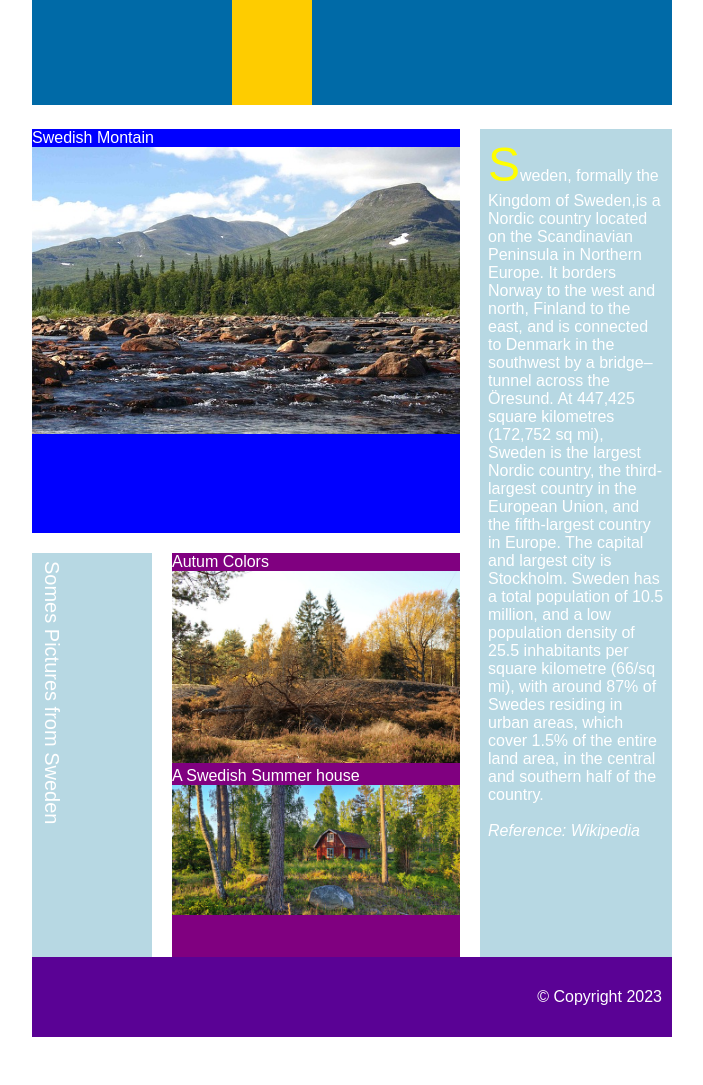
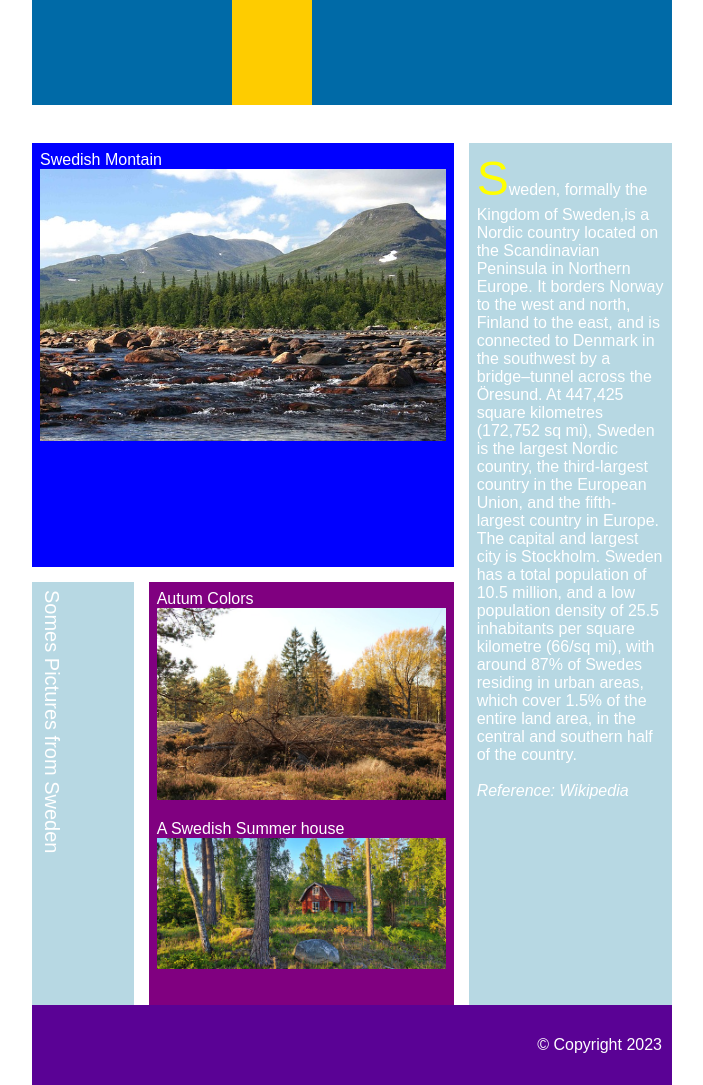
Before and after one commit to Niccar95/Medieinstitutet, a plain HTML site: page Inlämning-2-css/index.html in a window 1280 px wide. Shown: the part 380-1465 px from the top of the page, without its empty margins (288-991 px from the left). Before the commit the page ends 1417 px from the top, so only its background shows below. Drawn offline with Linux system fonts and the light colour scheme.

Commit message:
nya ändringar

```diff
--- a/Inlämning-2-css/scss/style.scss
+++ b/Inlämning-2-css/scss/style.scss
@@ -22,9 +22,10 @@ body {
 
 @mixin mainGrid {
   display: grid;
-  grid-gap: 20px;
+  grid-gap: 15px;
   grid-template-rows: 1fr 1fr 1fr;
   grid-template-columns: 1fr 3fr 2fr;
+  height: 1300px;
 }
 
 
@@ -71,10 +72,14 @@ header {
   }
 
   .box1 {
-  grid-column: 1 / span 2;
-  grid-row: 2 / 3;
-  background-color: $darkColor3;
+   grid-column: 1 / span 2;
+   grid-row: 2 / 3;
+   background-color: $darkColor3;
+
+  figure:first-child {
+    padding: 8px 8px 8px 8px;
   }
+}
 
   .box3 {
     grid-row: 2 / span 2;
@@ -90,23 +95,30 @@ header {
 
   .box4 {
     grid-row-start: 3;
-    width: 120px;
     display: flex;
     justify-content: flex-start;
     background-color: $lightColor1;
+    padding: 8px 8px 8px 8px;
 
     p:first-child {
       writing-mode: vertical-lr;
       text-orientation: mixed;
       font-size: 20px;
-      padding: 8px 8px 8px 8px;
-
     }
   }
 
   .box5 {
     grid-row-start: 3;
     background-color: $darkColor1;
+
+    figure:nth-child(1) {
+      padding: 8px 8px 8px 8px;
+    }
+
+    figure:last-child {
+        padding: 8px 8px 8px 8px;
+    }
+
   }
 }
 
@@ -119,4 +131,5 @@ footer {
   height: 80px;
   background-color: $darkColor2;
   color: $lightColor2;
+  margin-bottom: 0;
 }
```
Also changed, not shown: Inlämning-2-css/scss/style.css, 1 other file.
